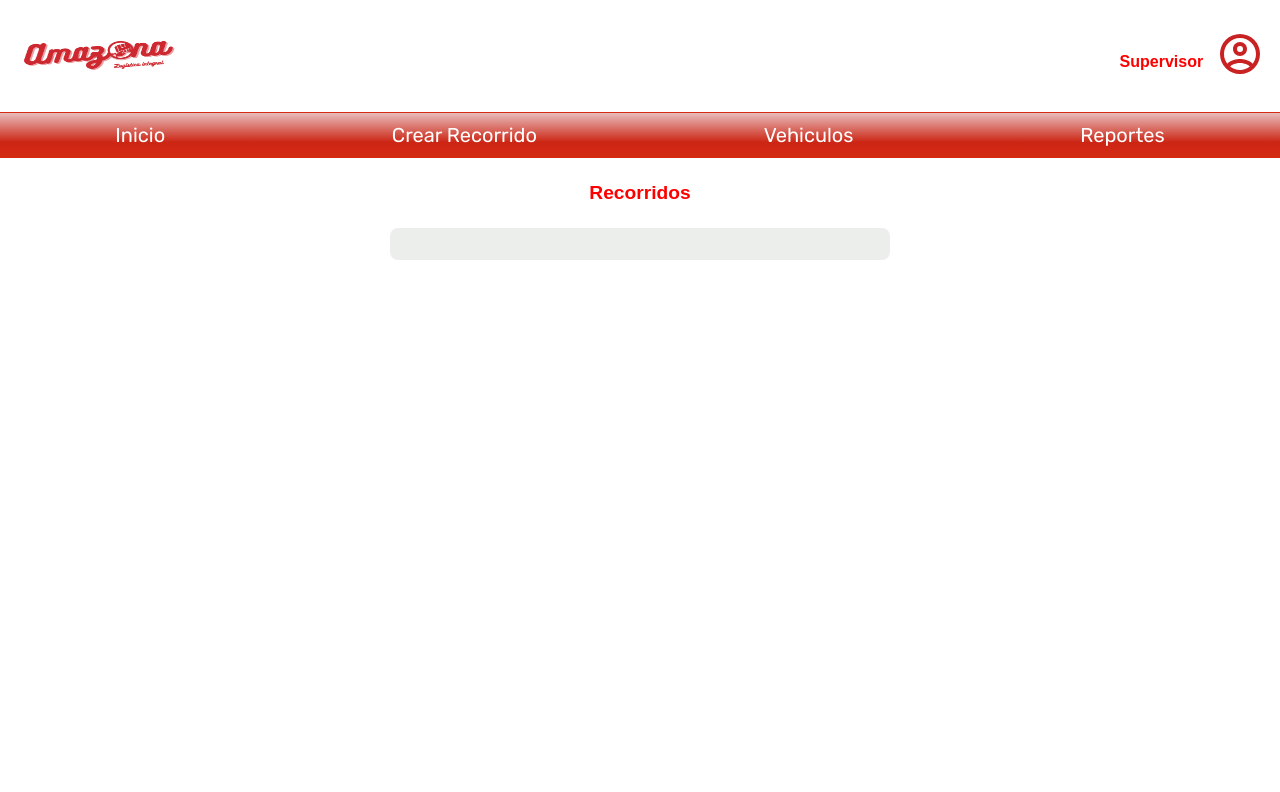
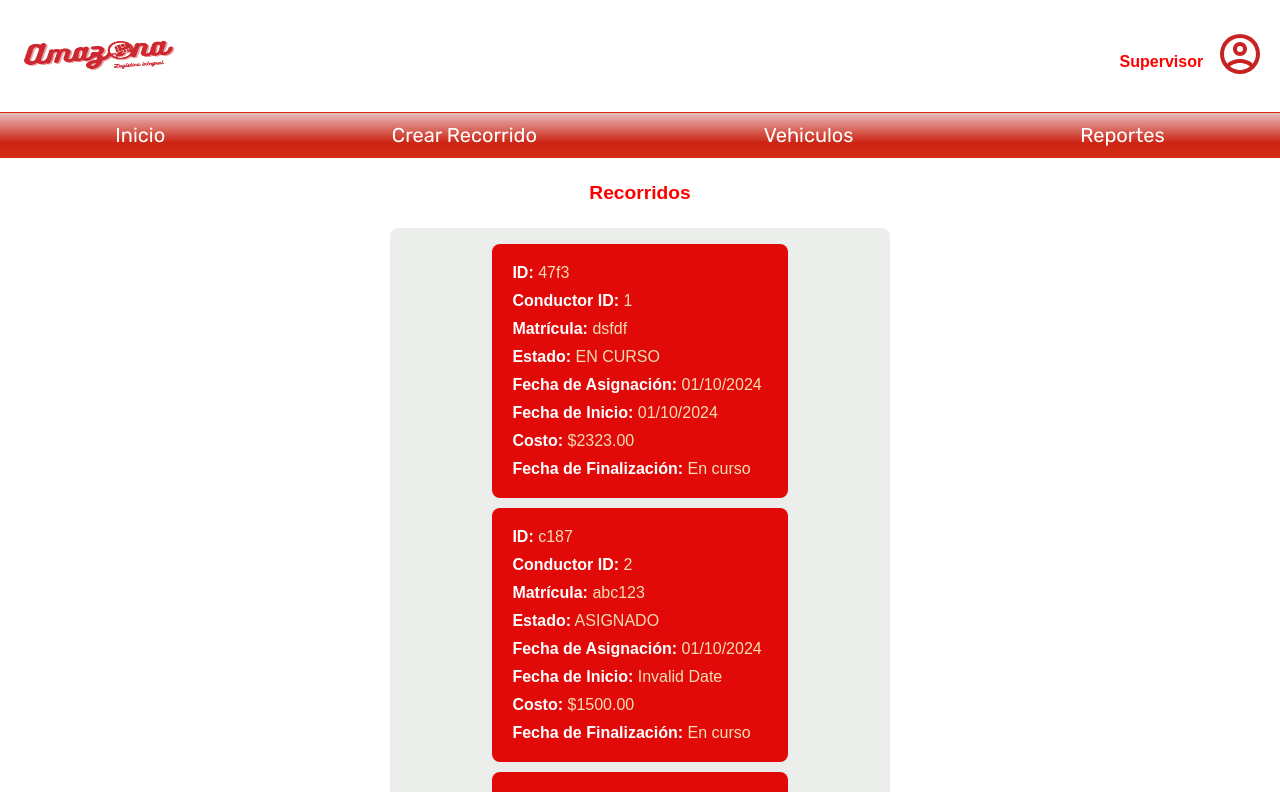
Before and after one commit to imdaviddev/tp-final-laboratorio-frontend, a React (Vite) app: page /supervision in a window 1280 px wide. Shown: the top 792 px of the page. Built offline with nearby package versions, Linux system fonts and the light colour scheme; data requests are answered from the project's data file; grey boxes are pictures that could not be loaded.

Commit message:
Merge branch 'development' into feature/TP123-87-frontend-refinamiento-supervision

```diff
--- a/data/db.json
+++ b/data/db.json
@@ -138,20 +138,6 @@
       "nombre": "Luis",
       "apellido": "Rodríguez",
       "dni": "56789012",
-      "rol": "CONDUCTOR"
-    },
-    {
-      "id": "8f4a",
-      "nombre": "David",
-      "apellido": "El Pibe",
-      "dni": "43221555",
-      "rol": "CONDUCTOR"
-    },
-    {
-      "id": "955d",
-      "nombre": "Luca",
-      "apellido": "Velazquez",
-      "dni": "44509626",
       "rol": "CONDUCTOR"
     }
   ],
@@ -504,10 +490,7 @@
       "id_viaje": 1,
       "id_conductor": 1,
       "matricula": "dsfdf",
-      "estado": {
-        "id": 2,
-        "nombre": "EN CURSO"
-      },
+      "estado": "EN CURSO",
       "f_asignacion": "2024-10-01T10:00:00Z",
       "f_inicio": "2024-10-01T10:15:00Z",
       "costo": 2323,
@@ -518,10 +501,7 @@
       "id_viaje": 2,
       "id_conductor": 2,
       "matricula": "abc123",
-      "estado": {
-        "id": 1,
-        "nombre": "ASIGNADO"
-      },
+      "estado":"ASIGNADO",
       "f_asignacion": "2024-10-01T11:00:00Z",
       "f_inicio": "",
       "costo": 1500,
@@ -532,10 +512,7 @@
       "id_viaje": 3,
       "id_conductor": 3,
       "matricula": "xyz456",
-      "estado": {
-        "id": 3,
-        "nombre": "FINALIZADO"
-      },
+      "estado": "FINALIZADO",
       "f_asignacion": "2024-10-01T09:00:00Z",
       "f_inicio": "2024-10-01T09:15:00Z",
       "costo": 1800,
@@ -543,7 +520,7 @@
       "id": "68eb"
     },
     {
-      "id": "ecd8",
+      "id": 4,
       "id_conductor": "2",
       "matricula": "JKL012",
       "estado": "ASIGNADO",
@@ -553,7 +530,7 @@
       "costo": 0
     },
     {
-      "id": "f26f",
+      "id": 5,
       "id_conductor": "2",
       "matricula": "GHI789",
       "estado": "ASIGNADO",
@@ -583,6 +560,7 @@
   ],
   "vehiculos": [
     {
+      "id": 1,
       "matricula": "ABC123",
       "marca": "Ford",
       "modelo": "Transit",
@@ -591,10 +569,10 @@
       "peso_admitido": 3500,
       "volumen_admitido": 12.5,
       "km_recorridos": 15200,
-      "anio": 2019,
-      "id": "2c17"
+      "anio": 2019
     },
     {
+      "id": 2,
       "matricula": "DEF456",
       "marca": "Mercedes",
       "modelo": "Sprinter",
@@ -603,10 +581,10 @@
       "peso_admitido": 4000,
       "volumen_admitido": 15,
       "km_recorridos": 18500,
-      "anio": 2020,
-      "id": "98ff"
+      "anio": 2020
     },
     {
+      "id": 3,
       "matricula": "GHI789",
       "marca": "Volkswagen",
       "modelo": "Crafter",
@@ -615,10 +593,10 @@
       "peso_admitido": 3500,
       "volumen_admitido": 14.2,
       "km_recorridos": 10000,
-      "anio": 2021,
-      "id": "4271"
+      "anio": 2021
     },
     {
+      "id": 4,
       "matricula": "JKL012",
       "marca": "Iveco",
       "modelo": "Daily",
@@ -627,10 +605,10 @@
       "peso_admitido": 3800,
       "volumen_admitido": 13,
       "km_recorridos": 22000,
-      "anio": 2018,
-      "id": "fd31"
+      "anio": 2018
     },
     {
+      "id": 5,
       "matricula": "MNO345",
       "marca": "Renault",
       "modelo": "Master",
@@ -639,8 +617,20 @@
       "peso_admitido": 3200,
       "volumen_admitido": 11.8,
       "km_recorridos": 16000,
-      "anio": 2019,
-      "id": "060f"
+      "anio": 2019
+    },
+    {
+      "id": 6,
+      "marca": "Ford",
+      "modelo": "Silverado",
+      "anio": "2002",
+      "matricula": "F3322A",
+      "estadoVTV": "Rechazado",
+      "fechaVTV": "2024-10-02",
+      "peso_admitido": "232",
+      "volumen_admitido": "3232",
+      "estado": "NO APTO PARA CIRCULAR",
+      "km_recorridos": "323"
     }
   ],
   "vehiculosEstados": [
--- a/src/components/Modals/ModalRegisterVehiculo.tsx
+++ b/src/components/Modals/ModalRegisterVehiculo.tsx
@@ -52,7 +52,7 @@ const ModalFormRegisterVehiculo: React.FC<PropsRegister> = ({ cancelHandler }) =
         estadoVTV: "",
         fechaVTV: "",
         peso_admitido: 0,
-        volumen_admitido_mts_cubicos: 0,
+        volumen_admitido: 0,
         estado: "",
         km_recorridos: 0,
     });
@@ -72,10 +72,12 @@ const ModalFormRegisterVehiculo: React.FC<PropsRegister> = ({ cancelHandler }) =
             estadoVTV: '',
             fechaVTV: '',
             peso_admitido: 0,
-            volumen_admitido_mts_cubicos: 0,
+            volumen_admitido: 0,
             estado: '',
             km_recorridos: 0,
         });
+
+        cancelHandler();
     };
 
     const handleChange = (e: React.ChangeEvent<HTMLInputElement | HTMLSelectElement>) => {
@@ -84,8 +86,8 @@ const ModalFormRegisterVehiculo: React.FC<PropsRegister> = ({ cancelHandler }) =
     };
 
     return (
-        <ModalWrapper>
-            <ModalContainer>
+        <ModalWrapper style={{position:"fixed"}}>
+            <ModalContainer style={{marginTop:"28rem"}}>
                 <TituloModal>
                     Ingrese los datos del Vehículo
                 </TituloModal>
@@ -179,12 +181,12 @@ const ModalFormRegisterVehiculo: React.FC<PropsRegister> = ({ cancelHandler }) =
                     </ModalCampoContainer>
 
                     <ModalCampoContainer>
-                        <TituloCampo htmlFor="volumen_admitido_mts_cubicos">Volumen Admitido (m³)</TituloCampo>
+                        <TituloCampo htmlFor="volumen_admitido">Volumen Admitido (m³)</TituloCampo>
                         <Campo
-                            id="volumen_admitido_mts_cubicos"
-                            name="volumen_admitido_mts_cubicos"
+                            id="volumen_admitido"
+                            name="volumen_admitido"
                             type="number"
-                            value={data.volumen_admitido_mts_cubicos}
+                            value={data.volumen_admitido}
                             onChange={handleChange}
                         />
                     </ModalCampoContainer>
--- a/src/pages/Supervision/Inicio/SupervisionHomePage.tsx
+++ b/src/pages/Supervision/Inicio/SupervisionHomePage.tsx
@@ -1,41 +1,100 @@
-import { useState } from 'react';
+import { useEffect, useState } from 'react';
+import styled from 'styled-components';
 import { TituloPage } from '../ComponentsUI';
-import { styled } from 'styled-components';
-import { ContainerGeneral } from '../../ComponentsUI';
+import { ContainerGeneral } from '../../../ui/Container';
+import { IRecorrido } from '../../../api/models/recorridos.models';
 
 const List = styled.ul`
   display: flex;
   flex-direction: column;
-`
+  gap: 10px;
+  padding: 0;
+  list-style: none;
+`;
+
 const Item = styled.li`
-  flex: 1;
+  background-color: #e20909;
+  border-radius: 8px;
+  padding: 20px;
+  box-shadow: 0 2px 10px rgba(211, 211, 211, 0.1);
+  display: flex;
+  flex-direction: column;
+  gap: 10px;
 
-`
+  > div {
+    color: wheat;
+  }
+`;
+
+const Label = styled.span`
+  font-weight: bold;
+  color: #ffffff;
+`;
+
+// Función para formatear la fecha al formato "día/mes/año"
+const formatearFecha = (fecha: string) => {
+  const date = new Date(fecha);
+  return date.toLocaleDateString('es-ES', {
+    day: '2-digit',
+    month: '2-digit',
+    year: 'numeric',
+  });
+};
 
 const SupervisionHomePage = () => {
-  const [recorrido, setRecorrido] = useState(null);
+  const [recorridos, setRecorridos] = useState<IRecorrido[]>([]);
   const [verRecorrido, setVerRecorrido] = useState(false);
 
+  useEffect(() => {
+    fetch('http://localhost:3000/viajes')
+      .then((response) => response.json())
+      .then((data) => setRecorridos(data))
+      .catch((error) => console.error('Error fetching data:', error));
+  }, []);
+
   const handlerVerRecorrido = () => {
-    setVerRecorrido(verRecorrido => !verRecorrido)
-  }
+    setVerRecorrido((verRecorrido) => !verRecorrido);
+  };
 
-  return <>
-    <TituloPage>
-        Recorridos
-    </TituloPage>
+  return (
+    <>
+      <TituloPage>Recorridos</TituloPage>
 
-    <ContainerGeneral>
-      <List>
-        <Item>
+      <ContainerGeneral>
+        <List>
+          {recorridos.map((recorrido) => (
+            <Item key={recorrido.id}>
+              <div>
+                <Label>ID:</Label> {recorrido.id}
+              </div>
+              <div>
+                <Label>Conductor ID:</Label> {recorrido.id_conductor}
+              </div>
+              <div>
+                <Label>Matrícula:</Label> {recorrido.matricula}
+              </div>
+              <div>
+                <Label>Estado:</Label> {recorrido.estado}
+              </div>
+              <div>
+                <Label>Fecha de Asignación:</Label> {formatearFecha(recorrido.f_asignacion)}
+              </div>
+              <div>
+                <Label>Fecha de Inicio:</Label> {formatearFecha(recorrido.f_inicio)}
+              </div>
+              <div>
+                <Label>Costo:</Label> ${recorrido.costo.toFixed(2)}
+              </div>
+              <div>
+                <Label>Fecha de Finalización:</Label>{' '}
+                {recorrido.f_finalizacion ? formatearFecha(recorrido.f_finalizacion) : 'En curso'}
+              </div>
+            </Item>
+          ))}
+        </List>
+      </ContainerGeneral>
+    </>
+  );
+};
 
-        </Item>
-      </List>
-    </ContainerGeneral>
-
-
-
-  </>
-}
-
-export default SupervisionHomePage
+export default SupervisionHomePage;
--- a/src/pages/Supervision/Vehiculos/Vehiculos.tsx
+++ b/src/pages/Supervision/Vehiculos/Vehiculos.tsx
@@ -1,30 +1,52 @@
-import { useState } from 'react';
+import { useEffect, useState } from 'react';
 import { TituloPage } from "../ComponentsUI";
 import { Tabla } from "../Components/Tabla";
 import { BotonAgregarAbrirModal } from "../../ComponentsUI/Botones";
 import ModalFormRegisterVehiculo from '../../../components/Modals/ModalRegisterVehiculo';
+import useVehiculoStore from '../../../store/vehiculosContext';
+import { IVehiculo } from '../../../api/models/vehiculos.models';
 
 const SupervisionVehiculosPage = () => {
     const [viewModalFormRegister, setViewModalFormRegister] = useState<boolean>(false);
-    const datos = [
-        { id: 1123, tipo: "Auto", viajesRealizados: 58 },
-        { id: 2356, tipo: "Camioneta", viajesRealizados: 94 },
-        { id: 3478, tipo: "Motocicleta", viajesRealizados: 72 },
-        { id: 4591, tipo: "Camión", viajesRealizados: 36 },
-        { id: 5129, tipo: "Auto", viajesRealizados: 123 }
-    ]
+    const { vehiculos, obtenerVehiculos } = useVehiculoStore();
+    const [datos, setDatos] = useState([]);
 
-    return <>
-        <TituloPage>
-            Vehiculos
-        </TituloPage>
-        <BotonAgregarAbrirModal onClick={() => setViewModalFormRegister(prev=>true)}>
-            Registrar Vehiculo
-        </BotonAgregarAbrirModal>
-        <Tabla datos={datos} />
+    const parsearVehiculos = (vehiculos: IVehiculo[]) => {
+        return vehiculos.map((vehiculo) => ({
+            id: vehiculo.id,
+            matricula: vehiculo.matricula,
+            modelo: vehiculo.modelo,
+            marca: vehiculo.marca,
+            "año": vehiculo.anio,
+        }));
+    };
 
-        {viewModalFormRegister && <ModalFormRegisterVehiculo cancelHandler={() => setViewModalFormRegister(prev=>false)} />}
-    </>
+    useEffect(() => {
+        obtenerVehiculos()
+            .then(() => setDatos(parsearVehiculos(vehiculos)))
+            .catch((error) => console.error("No se pudo obtener los datos", error));
+    }, []);
+
+    return (
+        <>
+            <TituloPage>
+                Vehículos
+            </TituloPage>
+            <BotonAgregarAbrirModal onClick={() => setViewModalFormRegister(true)}>
+                Registrar Vehículo
+            </BotonAgregarAbrirModal>
+
+            {datos != undefined && datos != null ? (
+                <Tabla datos={datos} />
+            ) : (
+                <p>No hay vehículos disponibles.</p>
+            )}
+
+            {viewModalFormRegister && (
+                <ModalFormRegisterVehiculo cancelHandler={() => setViewModalFormRegister(false)} />
+            )}
+        </>
+    );
 }
 
 export default SupervisionVehiculosPage;
--- a/src/ui/RegisterModal.tsx
+++ b/src/ui/RegisterModal.tsx
@@ -1,7 +1,7 @@
 import { styled } from "styled-components";
 
 export const ModalWrapper = styled.div`
-    width: 100vw;
+    width: 98.8vw;
     min-height: 100vh;
     padding: 2rem 0;
     height: 100vh;
@@ -13,7 +13,21 @@ export const ModalWrapper = styled.div`
     top: 0;
     left: 0;
     background: #10101078;
-    overflow-y: auto;
+    overflow-y: scroll;
+    margin-right: 2rem;
+
+    &::-webkit-scrollbar{
+        background-color: white;
+        border: solid: 1px black;
+        margin-right: 0.5rem;
+        border-radius: 0.8rem;;
+    }
+
+    &::-webkit-scrollbar-thumb{
+        background-color: #d80505;
+        border-radius: 0.8rem;;
+    }
+
 `
 
 export const ModalContainer = styled.div`
@@ -30,6 +44,7 @@ export const ModalContainer = styled.div`
     border-radius: 10px;
     border: 1px solid rgba(255, 255, 255, 0.3);
     padding: 20px;
+    margin-top: 20rem;
     box-shadow: 0 4px 6px rgba(255, 255, 255, 0.1);
 
     @media (width < 500px) {
```
Also changed, not shown: src/api/models/vehiculos.models.ts (+26 -27 lines).
